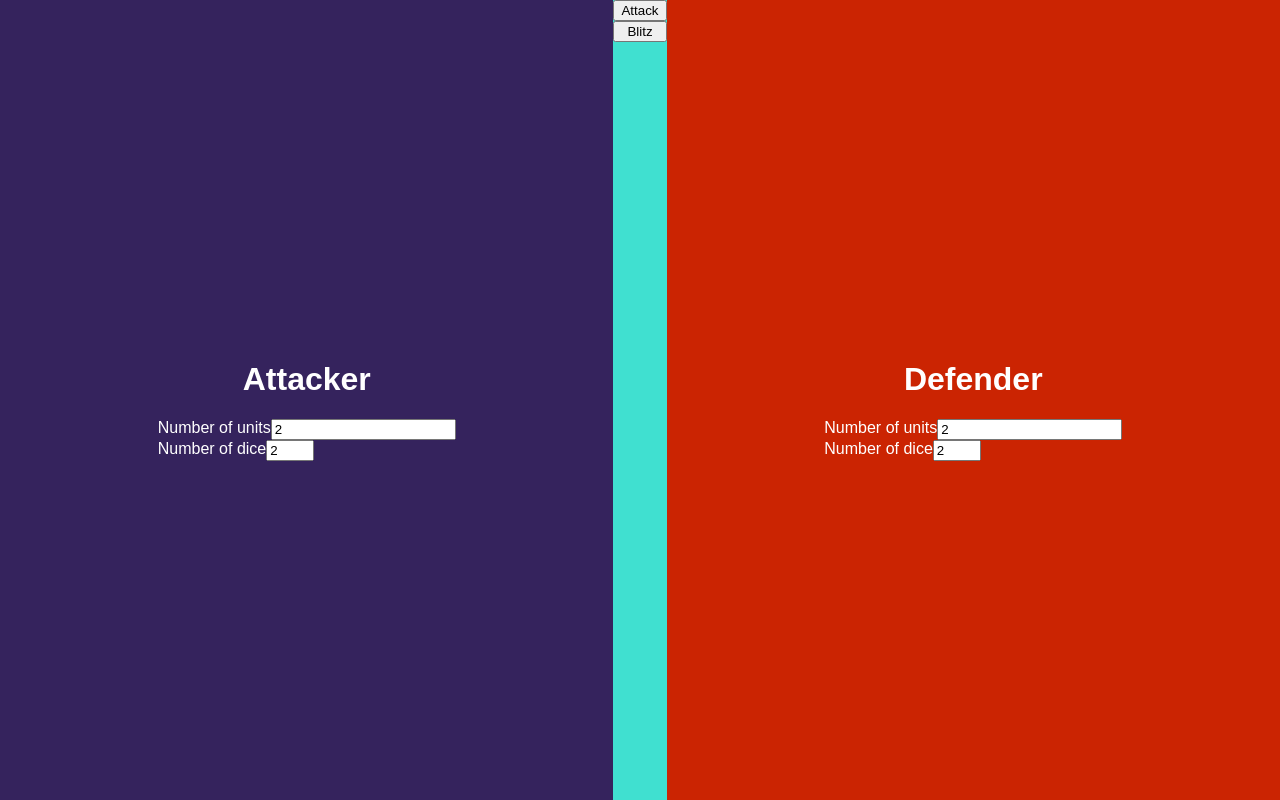
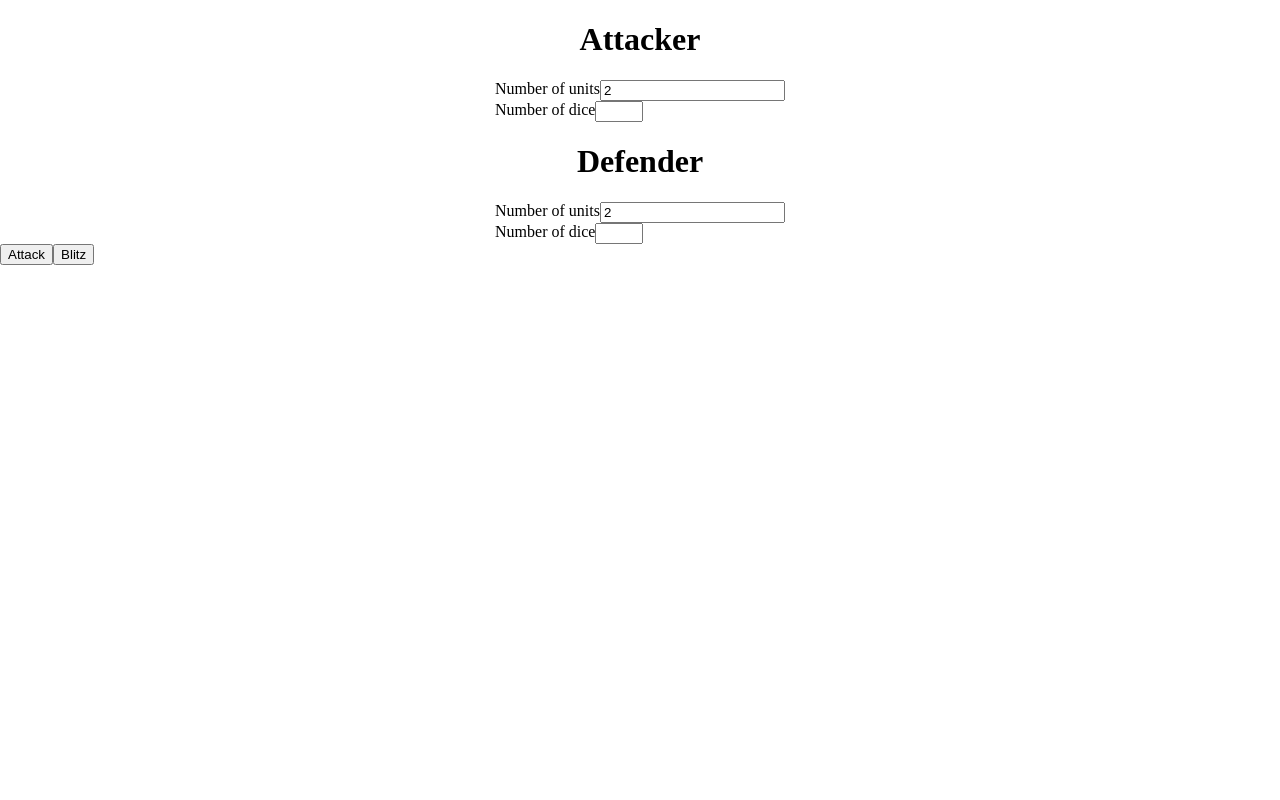
Before and after one commit to iyedg/v-risk, a Vue app: page / in a window 1280 px wide. Built offline with nearby package versions, Linux system fonts and the light colour scheme.

Commit message:
constraints

```diff
--- a/src/components/player.vue
+++ b/src/components/player.vue
@@ -4,15 +4,15 @@
       .controls
         .row
           label(for="numberUnits") Number of units
-          input(type="number" @change="unitsChange" v-model.number="units" :min="minUnits")
+          input(type="number" v-model.number="units" :min="constraints(position).minUnits")
         .row
           label(for="numberDice") Number of dice
-          input(type="number" v-model.number="dice" min="1" :max="maxDice")
+          input(type="number" v-model.number="dice" min="1" :max="constraints(position).maxDice")
 
 </template>
 
 <script>
-// Rules
+import { mapGetters } from 'vuex'
 
 export default {
   props: {
@@ -27,80 +27,25 @@ export default {
       default: '2'
     }
   },
-  data () {
-    return {
-      intermediateDice: 2
-    }
-  },
   name: 'player',
   computed: {
+    ...mapGetters(['constraints']),
+    minUnits () {
+      return this.constraints(this.position).minUnits
+    },
+    minDice () {
+      return this.constraints(this.position).minDice
+    },
+    maxDice () {
+      return this.constraints(this.position).maxDice
+    },
     positionString () {
       const positionToString = {
         'a': 'Attacker',
         'd': 'Defender'
       }
       return positionToString[this.position]
-    },
-    minUnits () {
-      // The minimum number of units based on the position of the player
-      if (this.position === 'a') {
-        // A player may not attack with less than two units
-        return 2
-      }
-      if (this.position === 'd') {
-        // A player may not defend with less than one unit
-        return 1
-      }
-    },
-    maxDice () {
-      // The maximum number of dice a player may use based on their position
-      if (this.position === 'a') {
-        // A player may not attack with a number of dice larger than three
-        return 3
-      }
-      if (this.position === 'd') {
-        // A player may not defend with a number of dice larger than two
-        return 2
-      }
-    },
-    dice: {
-      // FIXME: an update in number of units should trigger an recomputation of dice
-      get () {
-        return this.intermediateDice
-      },
-      set (v) {
-        this.intermediateDice = v
-        // A player must use at least one die for each play
-        if (v <= 1) {
-          this.intermediateDice = 1
-        }
-        // A player may not attack with a number of dice larger than three
-        // A player may not defend with a number of dice larger than two
-        if (v >= this.maxDice) {
-          this.intermediateDice = this.maxDice
-        }
-        // A player may not attack with a number of dice larger than their current number of units
-        // A player may not defend with a number of dice larger than their current number of units
-        if (v >= this.units) {
-          this.intermediateDice = this.units
-        }
-        this.$emit('diceChange', {position: this.position, dice: this.intermediateDice})
-        return this.intermediateDice
-      }
     }
-  },
-  methods: {
-    unitsChange (e) {
-      // Trigger a change in the dice computed property
-      // to force update based on new value of units
-      this.dice = this.intermediateDice
-      this.$emit('unitsChange', {position: this.position, units: this.units})
-    }
-  },
-  created () {
-    // Emit initial values to parent component
-    this.$emit('unitsChange', {position: this.position, units: this.units})
-    this.$emit('diceChange', {position: this.position, dice: this.intermediateDice})
   }
 }
 </script>
--- a/src/pages/main.vue
+++ b/src/pages/main.vue
@@ -1,110 +1,17 @@
 <template lang="pug">
 #game
-  player(class="attacker" position="a" @unitsChange="updateUnits" @diceChange="updateDice" :units="attackerUnits")
-  player(class="defender" position="d" @unitsChange="updateUnits" @diceChange="updateDice" :units="defenderUnits")
+  player(class="attacker" position="a")
+  player(class="defender" position="d")
   .column
     button(@click="playAttack") Attack
     button(@click="blitz") Blitz
 </template>
 
 <script>
-// For now, the logic is based on having only one attacker
-// and one defender
-// TODO: game logic for multiple named players
-// TODO: track attacked countries
-// TODO: track number of units in each country
-
 import Player from '@/components/player'
 export default {
   name: 'main',
-  components: {Player},
-  data () {
-    return {
-      attackerUnits: 2,
-      attackerDice: null,
-      attackerThrow: null,
-      defenderUnits: 2,
-      defenderDice: null,
-      defenderThrow: null
-    }
-  },
-  methods: {
-    updateUnits (e) {
-      if (e.position === 'a') {
-        this.attackerUnits = e.units
-      }
-      if (e.position === 'd') {
-        this.defenderUnits = e.units
-      }
-    },
-    updateDice (e) {
-      if (e.position === 'a') {
-        this.attackerDice = e.dice
-      }
-      if (e.position === 'd') {
-        this.defenderDice = e.dice
-      }
-    },
-    rollDice (dice) {
-      // dice should not be less than 1
-      return [...Array(dice).keys()]
-      .map(v => Math
-        .floor(
-          (Math.random() * 6) + 1)
-        )
-      .sort((a, b) => b - a)
-    },
-    playAttack () {
-      // TODO: focus on one programming style, either methods affect properties
-      // or return values
-      // An attacker may not attack with units less than 2
-      // An attacker may not attack a defender with units less than 1
-      if (this.attackerUnits < 2 || this.defenderUnits < 1) {
-        alert('An attacker may not attack with units less than 2 or attack a defender with units les than 1')
-        return
-      }
-      // Each player throws the dice
-      this.attackerThrow = this.rollDice(this.attackerDice)
-      this.defenderThrow = this.rollDice(this.defenderDice)
-      // alert('Attacker: ' + this.attackerThrow + '\n Defender: ' + this.defenderThrow)
-      // A winner is determined
-      // the number of lost units is substracted
-      this.compareThrows().map(v => {
-        if (v === 1) {
-          // number of defender units may not be less than zero
-          if (this.defenderUnits > 0) {
-            this.defenderUnits -= 1
-            this.updateUnits({position: 'd', units: this.defenderUnits})
-          }
-        } else {
-          // number of attacker units may not be less than one
-          if (this.attackerUnits > 1) {
-            this.attackerUnits -= 1
-            this.updateUnits({position: 'a', units: this.attackerUnits})
-          }
-        }
-      })
-    },
-    blitz () {
-      while (this.attackerUnits >= 2 && this.defenderUnits > 0) {
-        this.playAttack()
-      }
-    },
-    compareThrows () {
-      // * The comparison depends on the number of least dice used by the two players
-      // * Reduce the two arrays into an array of 0, 1 where 0
-      // means the attacker lost the attack
-      // * The attacker wins if and only if their die value
-      // is strictly higher than that of the defender and
-      // the defender loses one unit
-      // else, the attacker loses one units
-      if (this.attackerDice >= this.defenderDice) {
-        return this.defenderThrow.map((v, i) => v >= this.attackerThrow[i] ? 0 : 1)
-      } else {
-        return this.attackerThrow.map((v, i) => v > this.defenderThrow[i] ? 1 : 0)
-      }
-    }
-  }
+  components: { Player }
 }
 </script>
 
@@ -117,26 +24,4 @@ html, body, #app, #game
   height: 100%
   margin: 0
   padding: 0
-
-#game
-  flex-direction: row
-  display: flex
-  color: white
-  font-family: sans-serif
-  .column
-    order: 2
-    background: turquoise
-
-.column
-  display: flex
-  flex-direction: column
-  justify-items: space-around
-
-.attacker
-  order: 1
-  background: #35235D
-
-.defender
-  order: 3
-  background: #CB2402
 </style>
--- a/src/store/getters.js
+++ b/src/store/getters.js
@@ -1 +1,3 @@
-export default {}
+export default {
+  constraints: (state) => (position) => position === 'a' ? state.attacker : state.defender
+}
--- a/src/store/state.js
+++ b/src/store/state.js
@@ -1 +1,12 @@
-export default {}
+export default {
+  attacker: {
+    minUnits: 2,
+    minDice: 2,
+    maxDice: 3
+  },
+  defender: {
+    minUnits: 0,
+    minDice: 1,
+    maxDice: 2
+  }
+}
```
